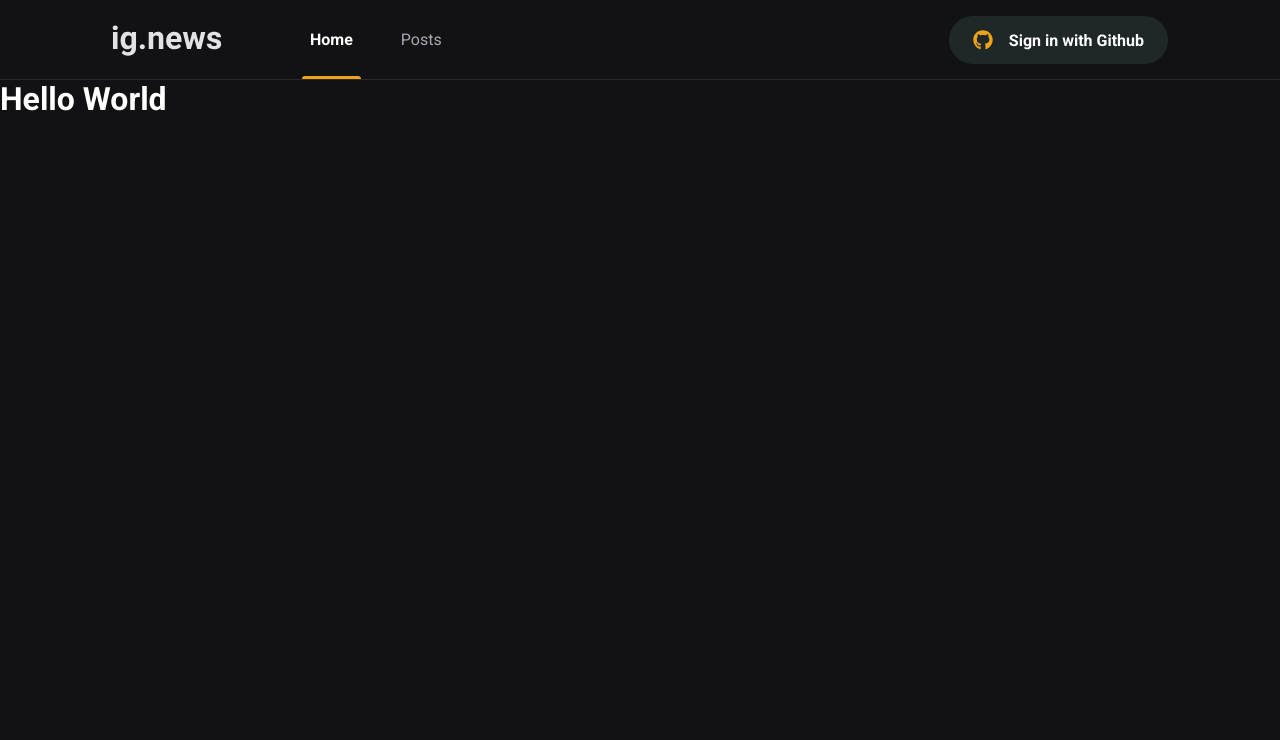
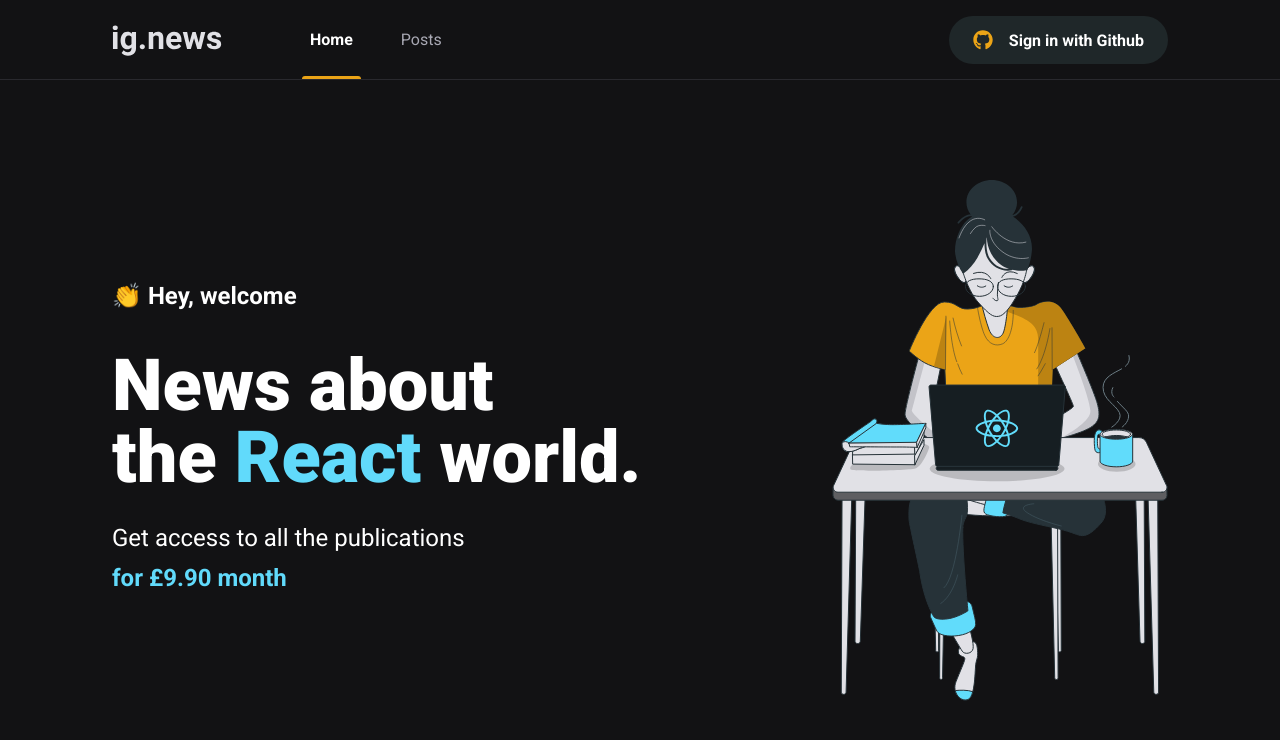
Before and after one commit to hppc25/react-ignews, a Next.js app: page / in a window 1280 px wide. Shown: the top 740 px of the page. Built offline with nearby package versions, Linux system fonts and the light colour scheme.

Commit message:
add home page

```diff
--- /dev/null
+++ b/src/pages/home.module.scss
@@ -0,0 +1,41 @@
+.contentContainer {
+    max-width: 1120px;
+    margin: 0 auto;
+    padding: 0 2rem;
+    height: calc(100vh - 5rem);
+
+    display: flex;
+    align-items: center;
+    justify-content: space-between;
+  }
+
+  .hero {
+    max-width: 600px;
+
+    > span {
+      font-size: 1.5rem;
+      font-weight: bold;
+    }
+
+    h1 {
+      font-size: 4.5rem;
+      line-height: 4.5rem;
+      font-weight: 900;
+      margin-top: 2.5rem;
+
+      span {
+        color: var(--cyan-500);
+      }
+    }
+
+    p {
+      font-size: 1.5rem;
+      line-height: 2.5rem;
+      margin-top: 1.5rem;
+
+      span {
+        color: var(--cyan-500);
+        font-weight: bold;
+      }
+    }
+  }
--- a/src/pages/index.tsx
+++ b/src/pages/index.tsx
@@ -1,15 +1,26 @@
 import Head from 'next/head';
 
+import styles from './home.module.scss';
 
 export default function Home() {
   return (
     <>
-    <Head>
-      <title>Início | ig.news</title>
-    </Head>
-    <h1>
-      Hello World
-    </h1>
-  </>
+      <Head>
+        <title>Home | ig.news</title>
+      </Head>
+
+      <main className={styles.contentContainer}>
+        <section className={styles.hero}>
+          <span>👏 Hey, welcome</span>
+          <h1>News about <br/> the <span>React</span> world.</h1>
+          <p>
+            Get access to all the publications <br/>
+            <span>for £9.90 month</span>
+          </p>
+        </section>
+
+        <img src="/images/avatar.svg" alt="Girl coding"/>
+      </main>
+    </>
   )
 }
```
